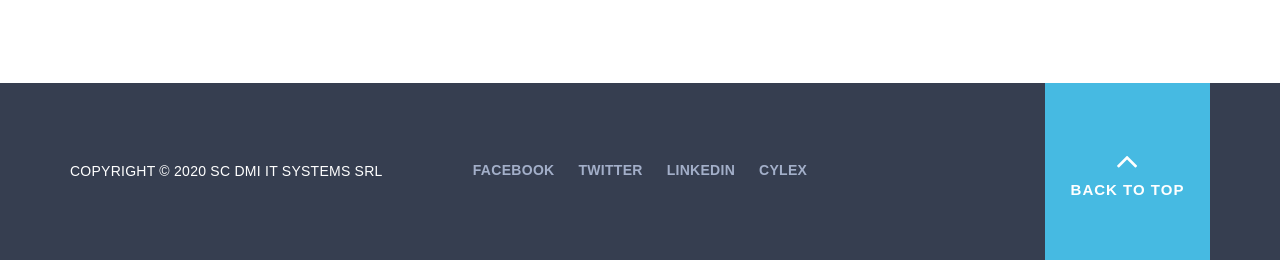
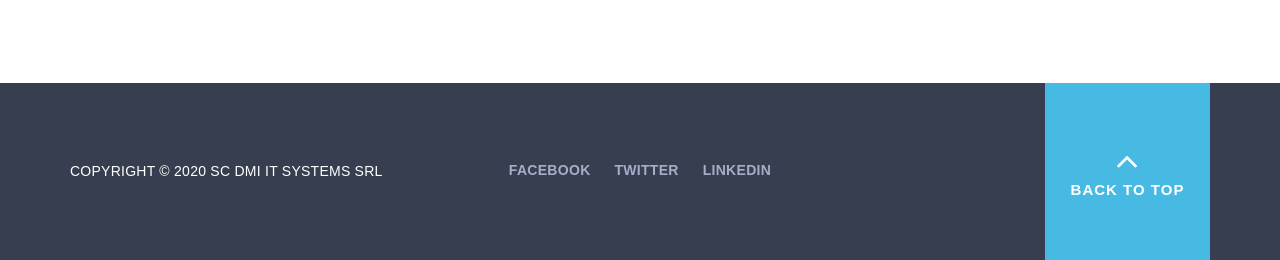
Before and after one commit to davidionita/DMI-IT, a plain HTML site: page index.html in a window 1280 px wide. Shown: the part 4911-5171 px from the top of the page. Drawn offline with nearby package versions, Linux system fonts and the light colour scheme; some packages are replaced by stand-ins of ours.

Commit message:
Updated footer

```diff
--- a/index.html
+++ b/index.html
@@ -564,7 +564,6 @@
                             <li><a href="https://www.facebook.com/dmi.it.systems/">Facebook</a></li>
                             <li><a href="https://twitter.com/dmiitro/">Twitter</a></li>
                             <li><a href="https://www.linkedin.com/in/ionut-dragoi-b4045429/">Linkedin</a></li>
-                            <li><a href="https://timisoara.cylex.ro/firma/sc+dmi+it+systems+srl-889745.html">Cylex</a></li>
                         </ul>
                     </div>
                     <div class="col-md-2 col-md-offset-2 col-sm-12">
```
Also changed, not shown: 404.html (+0 -1 lines), shop.html (+0 -1 lines).
